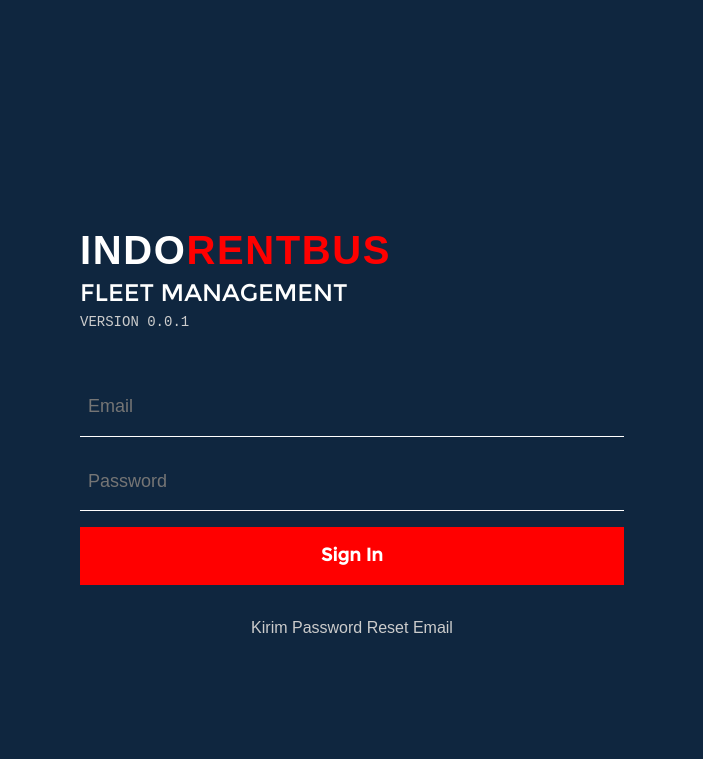
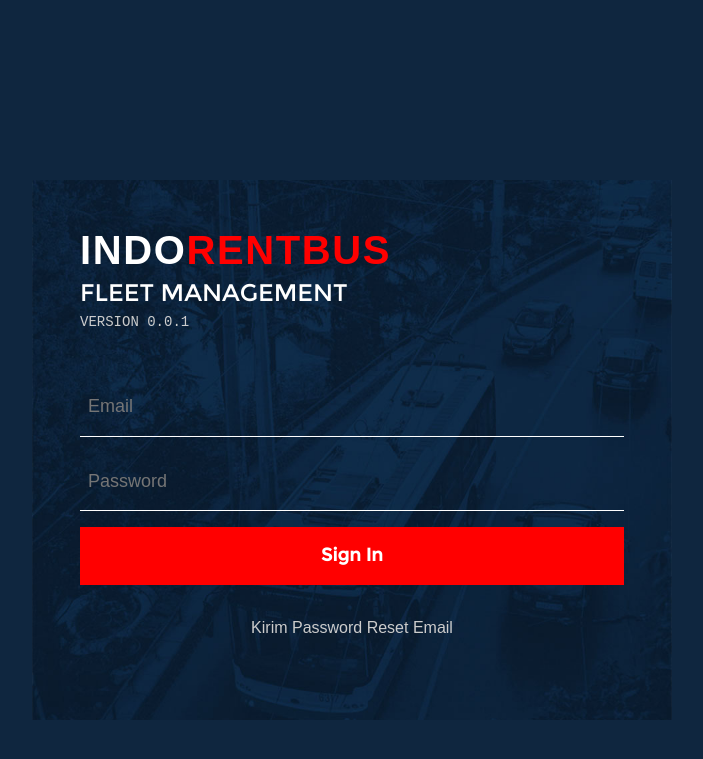
Before and after one commit to kemtol/indorentbus, a Jekyll site: the page built from index.html, in a window 1280 px wide. Shown: the top 759 px of the page, without its empty margins (288-991 px from the left). Built offline with Jekyll 4.4.1, drawn with Linux system fonts in a browser that asks for light colours; nearby versions of some CDN libraries; Markdown is read by kramdown in place of the engine named in the settings; comment, search, counter and statistics services are not loaded.

Commit message:
Update index.html

```diff
--- a/index.html
+++ b/index.html
@@ -26,7 +26,7 @@ title: INDORENTBUS FMS
 	body{background:#0f263f}
 	nav,.copy{display:none}
 	#page-wrapper{margin:0;height: 100vh;display: flex;align-items: center;}
-	.content-main{width: 50vw;margin: auto;max-width: 640px;padding: 3rem;}
+	.content-main{width: 50vw;margin: auto;max-width: 640px;padding: 3rem;background: url({{site.url}}/images/jrb-bg-mobile.jpg) no-repeat;background-size: cover;background-position: center center;}
 	#page-login{margin-top:3rem}
 	#page-login button{width: 100%;background: red;border: 1px;padding: 1rem;color: white;font-weight: bold;font-size: 1.125rem;margin-bottom:1rem}
 	#page-login input{
@@ -43,7 +43,7 @@ title: INDORENTBUS FMS
 	.for-signup{display:none}
 
 	@media screen and (max-width: 736px){
-		.content-main{width:100vw;padding:2rem}
+		.content-main{width:100vw;padding:2rem;background:none}
 		body{background:url("{{site.url}}/images/jrb-bg-mobile.jpg") no-repeat;background-size:cover}
 	}
 </style>
```
